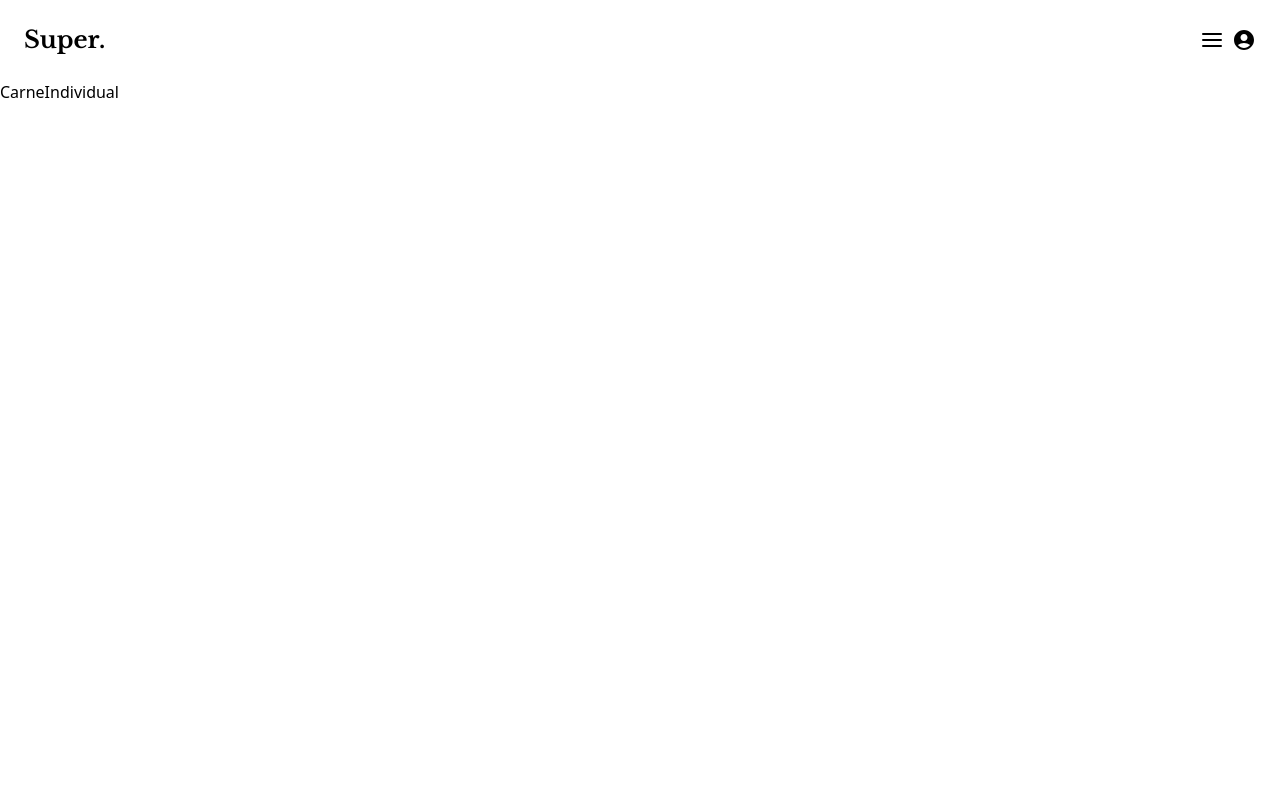
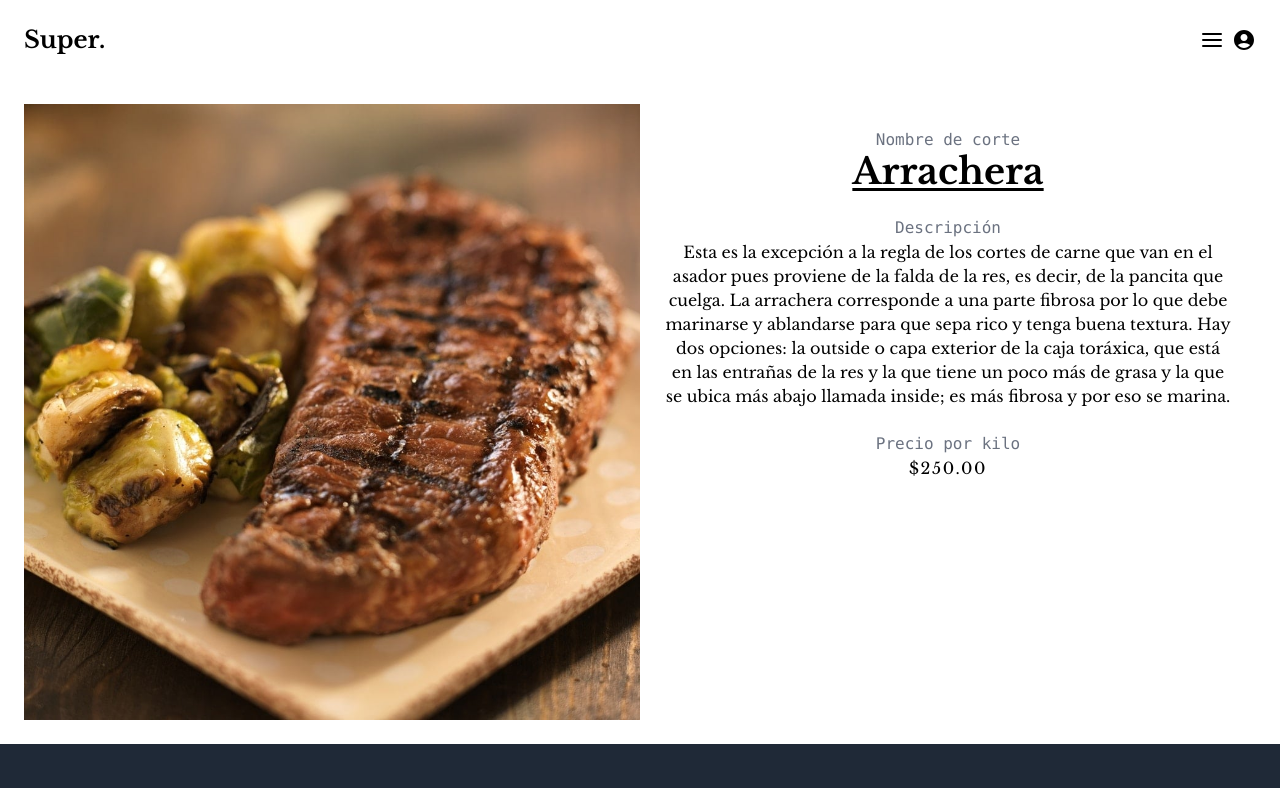
Before and after one commit to mar-cial/super, a Next.js app: page /super/carniceria/arrachera in a window 1280 px wide. Shown: the top 788 px of the page. Built offline with nearby package versions, Linux system fonts and the light colour scheme.

Commit message:
finished individual meat page

```diff
--- a/pages/super/carniceria/[nombre].tsx
+++ b/pages/super/carniceria/[nombre].tsx
@@ -1,13 +1,11 @@
-import { GetStaticPaths, GetStaticProps } from 'next';
-
-export const getStaticProps: GetStaticProps = async () => {
-  return {
-    props: '',
-  };
-};
+import { GetStaticPaths, GetStaticProps, InferGetStaticPropsType } from 'next';
+import Image from 'next/image';
+import { Carne } from '.';
+import Footer from '../../../components/Footer';
+import carnes from '../../../data/meats.json';
 
 export const getStaticPaths: GetStaticPaths = async () => {
-  const paths = [];
+  const paths = carnes.map((c) => ({ params: { nombre: c.image } }));
 
   return {
     paths,
@@ -15,8 +13,62 @@ export const getStaticPaths: GetStaticPaths = async () => {
   };
 };
 
-const CarneIndividual = () => {
-  return <div>CarneIndividual</div>;
+export const getStaticProps: GetStaticProps = async ({ params }) => {
+  const carne: Carne | undefined = carnes.find(
+    (c) => c.image == params?.nombre
+  );
+
+  if (!carne) {
+    return {
+      notFound: true,
+    };
+  }
+
+  return {
+    props: { carne },
+  };
+};
+
+const CarneIndividual = ({
+  carne,
+}: InferGetStaticPropsType<GetStaticProps>) => {
+  const crn: Carne = carne;
+  return (
+    <>
+      <div className="flex flex-col text-center">
+        <div className="grid p-6 md:grid-cols-2">
+          <Image
+            src={`/images/carniceria/${crn.image}.jpeg`}
+            layout="responsive"
+            height={100}
+            width={100}
+            className="object-cover"
+          />
+
+          <article className="flex flex-col gap-6 p-6">
+            <header>
+              <p className="font-mono text-gray-500">Nombre de corte</p>
+              <h2 className="text-4xl font-bold underline font-main underline-offset-4">
+                {crn.nombre}
+              </h2>
+            </header>
+            <div>
+              <p className="font-mono text-gray-500">Descripción</p>
+              <p className="font-main">{crn.desc}</p>
+            </div>
+            <div>
+              <p className="font-mono text-gray-500">Precio por kilo</p>
+              <p className="tracking-widest font-main">{`$${crn.price_kg.toFixed(
+                2
+              )}`}</p>
+            </div>
+          </article>
+        </div>
+      </div>
+
+      <Footer />
+    </>
+  );
 };
 
 export default CarneIndividual;
--- a/pages/super/carniceria/index.tsx
+++ b/pages/super/carniceria/index.tsx
@@ -7,9 +7,9 @@ import Image from 'next/image';
 import Link from 'next/link';
 import Footer from '../../../components/Footer';
 import SectionRibbon from '../../../components/SectionRibbon';
-import meats from '../../../data/meats.json';
+import carnes from '../../../data/meats.json';
 
-export interface Meat {
+export interface Carne {
   nombre: string;
   price_kg: number;
   image: string;
@@ -21,15 +21,15 @@ export interface Meat {
 export const getServerSideProps: GetServerSideProps = async () => {
   return {
     props: {
-      meats,
+      carnes: carnes,
     },
   };
 };
 
 const CarniceriaPage: NextPage = ({
-  meats,
+  carnes,
 }: InferGetServerSidePropsType<GetServerSideProps>) => {
-  const all: Meat[] = meats;
+  const all: Carne[] = carnes;
 
   return (
     <>
```
